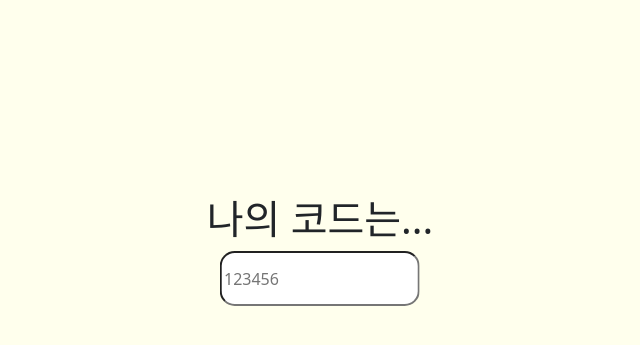
After one commit to Line-4-Hackathon/oheungRolling_project, a Django app: template rollingPaper/templates/rollingPaper_code.html in a window 1280 px wide. The commit adds this page. Shown: the part 142-487 px from the top of the page, without its empty margins (320-960 px from the left). Run offline with Django 3.2, Linux system fonts and the light colour scheme; the template is opened without the code that fills it, so the values that code supplies are empty; some libraries are stand-ins or nearby versions.

Commit message:
코드 팝업창 수정

```diff
--- /dev/null
+++ b/rollingPaper/templates/rollingPaper_code.html
@@ -0,0 +1,37 @@
+<!DOCTYPE html>
+<html lang="en">
+<head>
+    <meta charset="UTF-8">
+    <meta http-equiv="X-UA-Compatible" content="IE=edge">
+    <meta name="viewport" content="width=device-width, initial-scale=1.0">
+    <title>Document</title>
+    <link href="https://cdn.jsdelivr.net/npm/bootstrap@5.1.3/dist/css/bootstrap.min.css" rel="stylesheet" integrity="sha384-1BmE4kWBq78iYhFldvKuhfTAU6auU8tT94WrHftjDbrCEXSU1oBoqyl2QvZ6jIW3" crossorigin="anonymous">
+    <style>
+        body {
+            background-color: #FFFFED;
+        }
+        .text_center {
+            text-align: center;
+        }
+        .formstyle {
+            border-radius: 15px;
+            border-width: 2px;
+            height: 55px;
+            width: 200px;
+            margin-bottom: 15px;
+        }
+    </style>
+</head>
+<body>
+    <div class="position-absolute top-50 start-50 translate-middle text_center">
+        <form>
+            <h1>나의 코드는...</h1>
+            <input type="text" name="papercode" class="formstyle" placeholder="123456" readonly>
+        </form>
+    </div>
+
+    <script src="https://cdn.jsdelivr.net/npm/bootstrap@5.1.3/dist/js/bootstrap.bundle.min.js" integrity="sha384-ka7Sk0Gln4gmtz2MlQnikT1wXgYsOg+OMhuP+IlRH9sENBO0LRn5q+8nbTov4+1p" crossorigin="anonymous"></script>
+    <script src="https://cdn.jsdelivr.net/npm/@popperjs/core@2.10.2/dist/umd/popper.min.js" integrity="sha384-7+zCNj/IqJ95wo16oMtfsKbZ9ccEh31eOz1HGyDuCQ6wgnyJNSYdrPa03rtR1zdB" crossorigin="anonymous"></script>
+    <script src="https://cdn.jsdelivr.net/npm/bootstrap@5.1.3/dist/js/bootstrap.min.js" integrity="sha384-QJHtvGhmr9XOIpI6YVutG+2QOK9T+ZnN4kzFN1RtK3zEFEIsxhlmWl5/YESvpZ13" crossorigin="anonymous"></script>
+</body>
+</html>
```
Also changed, not shown: rollingPaper/templates/rollingPaper_form.html (+13 -3 lines).
